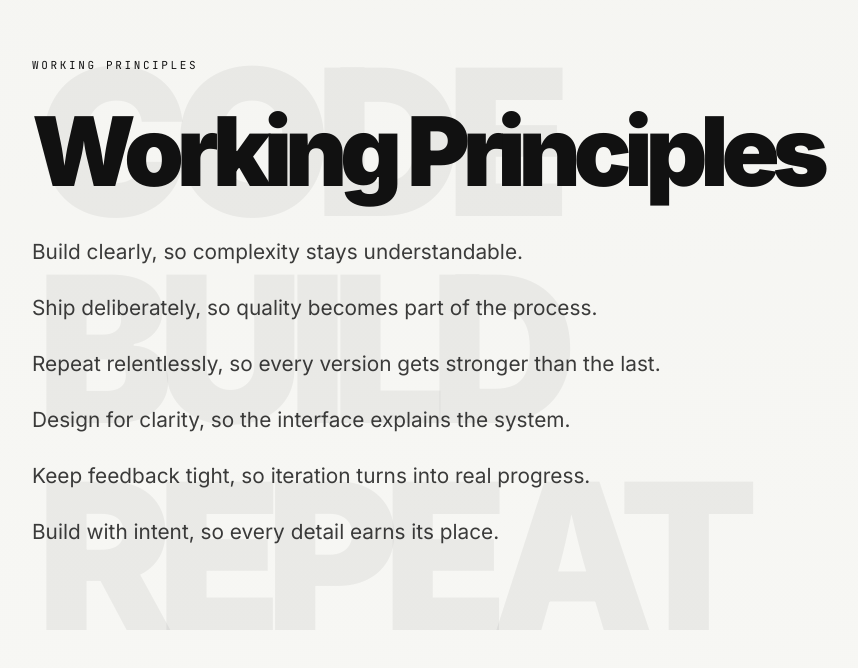
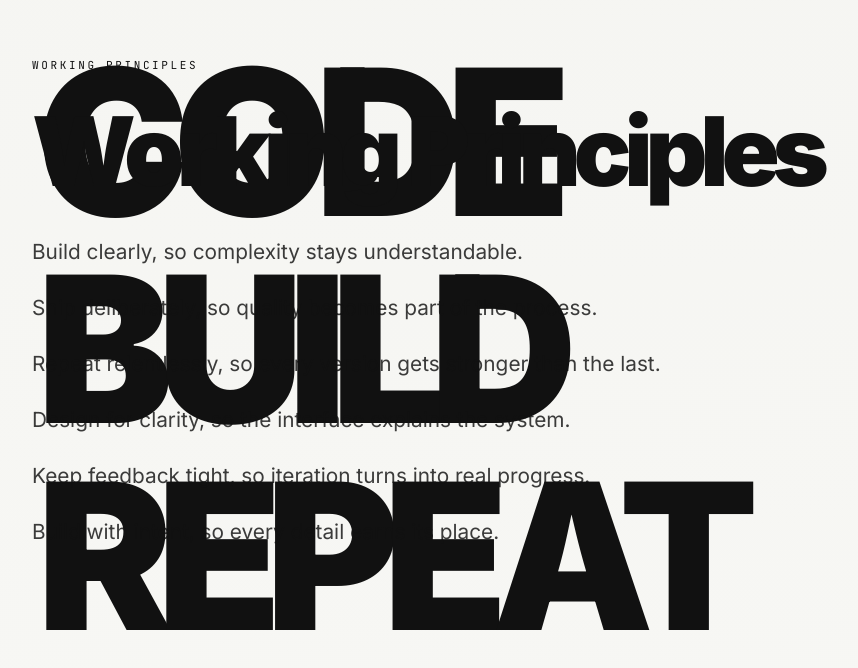
Before and after one commit to mahirmlk/portfolio-mahir, a Next.js app: page / in a window 1280 px wide. Shown: the part 1765-2433 px from the top of the page, without its empty margins (88-946 px from the left). Built offline with nearby package versions, Linux system fonts and the light colour scheme.

Commit message:
feat: update shadow text color to use CSS variable for consistency

```diff
--- a/components/sections/WorkingPrinciplesSection.tsx
+++ b/components/sections/WorkingPrinciplesSection.tsx
@@ -20,7 +20,7 @@ export function WorkingPrinciplesSection() {
             {shadowWords.map((word, index) => (
               <motion.div
                 key={`${word}-${index}`}
-                className="absolute left-0 text-[clamp(3.8rem,22vw,7rem)] font-black uppercase leading-none tracking-[-0.08em] text-black/[0.05] md:left-[4%] md:text-[clamp(5.25rem,16vw,12.75rem)]"
+                className="absolute left-0 text-[clamp(3.8rem,22vw,7rem)] font-black uppercase leading-none tracking-[-0.08em] text-[var(--principle-shadow)] md:left-[4%] md:text-[clamp(5.25rem,16vw,12.75rem)]"
                 style={{ top: `${index === 0 ? 6 : index === 1 ? 33 : 60}%` }}
                 initial={{ opacity: 0, x: 18 }}
                 whileInView={{ opacity: 1, x: 0 }}
```
